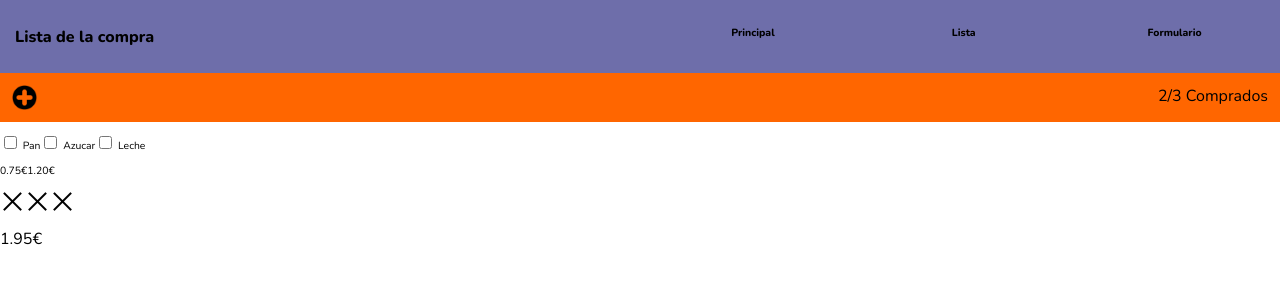
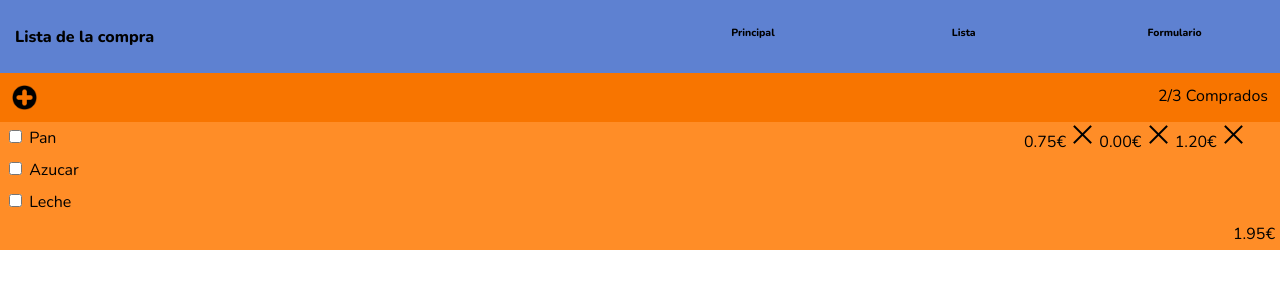
Before and after one commit to AlbertMosella/202204-w1ch4-albert-mosella, a plain HTML site: page index.html in a window 1280 px wide. Drawn offline with nearby package versions, Linux system fonts and the light colour scheme.

Commit message:
Added styles to HTML from

```diff
--- a/index.html
+++ b/index.html
@@ -35,56 +35,37 @@
           <img src="/imagenes/icons8-plus-64.png" alt="simbolo-sumar" />
           <span>2/3 Comprados</span>
         </section>
+        <div class="checkbox-list">
+          <section class="checkbox-list-food">
             <section>
-          <section>
-            <ul>
-              <li>
               <input type="checkbox" id="pan" />
               <label for="pan">Pan</label>
-              </li>
-              <li>
+            </section>
+            <section>
               <input type="checkbox" id="pan" />
               <label for="pan">Azucar</label>
-              </li>
-              <li>
+            </section>
+            <section>
               <input type="checkbox" id="pan" />
               <label for="pan">Leche</label>
-              </li>
-            </ul>
             </section>
-          <div>
-            <section>
-              <ul>
-                <li>0.75€</li>
-                <li></li>
-                <li>1.20€</li>
-              </ul>
           </section>
-            <section>
-              <ul>
-                <li>
-                  <img
-                    src="/imagenes/icons8-eliminar-50.png"
-                    alt="cruz-eliminar"
-                  />
-                </li>
-                <li>
-                  <img
-                    src="/imagenes/icons8-eliminar-50.png"
-                    alt="cruz-eliminar"
-                  />
-                </li>
-                <li>
-                  <img
-                    src="/imagenes/icons8-eliminar-50.png"
-                    alt="cruz-eliminar"
-                  />
-                </li>
-              </ul>
+          <section class="checkbox-list-price">
+            <span
+              >0.75€
+              <img src="/imagenes/icons8-eliminar-50.png" alt="cruz-eliminar"
+            /></span>
+            <span
+              >0.00€
+              <img src="/imagenes/icons8-eliminar-50.png" alt="cruz-eliminar"
+            /></span>
+            <span
+              >1.20€
+              <img src="/imagenes/icons8-eliminar-50.png" alt="cruz-eliminar"
+            /></span>
           </section>
         </div>
-        </section>
-        <section>
+        <section class="total-price">
           <span> 1.95€ </span>
         </section>
       </main>
--- a/styles.css
+++ b/styles.css
@@ -3,14 +3,21 @@
   box-sizing: border-box;
 }
 
+html {
+  height: 100%;
+}
+
 body {
+  margin: 0 auto;
+}
+
+.container {
   height: 100%;
-  margin: 0 auto;
 }
 
 header {
   display: flex;
-  background-color: rgb(110, 110, 170);
+  background-color: #5e81d1;
   padding: 15px 0px;
 }
 
@@ -24,6 +31,10 @@ h1 {
   flex: 1;
   padding-left: 15px;
   justify-content: center;
+}
+
+h2 {
+  background-color: #f87500;
 }
 
 nav {
@@ -57,5 +68,40 @@ a:visited {
   padding: 12px;
   display: flex;
   justify-content: space-between;
-  background-color: #ff6600;
+  background-color: #f87500;
 }
+
+.checkbox-list {
+  display: flex;
+  background-color: #ff8d27;
+}
+
+.checkbox-list-food {
+  flex: 8;
+}
+
+.checkbox-list-food section {
+  padding: 5px;
+}
+
+.checkbox-list-price {
+  flex: 2;
+  flex-direction: column;
+}
+
+.total-price {
+  text-align: right;
+  text-align: top;
+  padding: 5px;
+  border-top: white;
+  background-color: #ff8d27;
+  height: 100%;
+}
+
+.modificar-button {
+  background-color: #5e81d1;
+}
+
+.form-container {
+  background-color: #ff8d27;
+}
```
Also changed, not shown: form.html (+6 -6 lines). Lines whose indentation alone changed are shown as unchanged.
